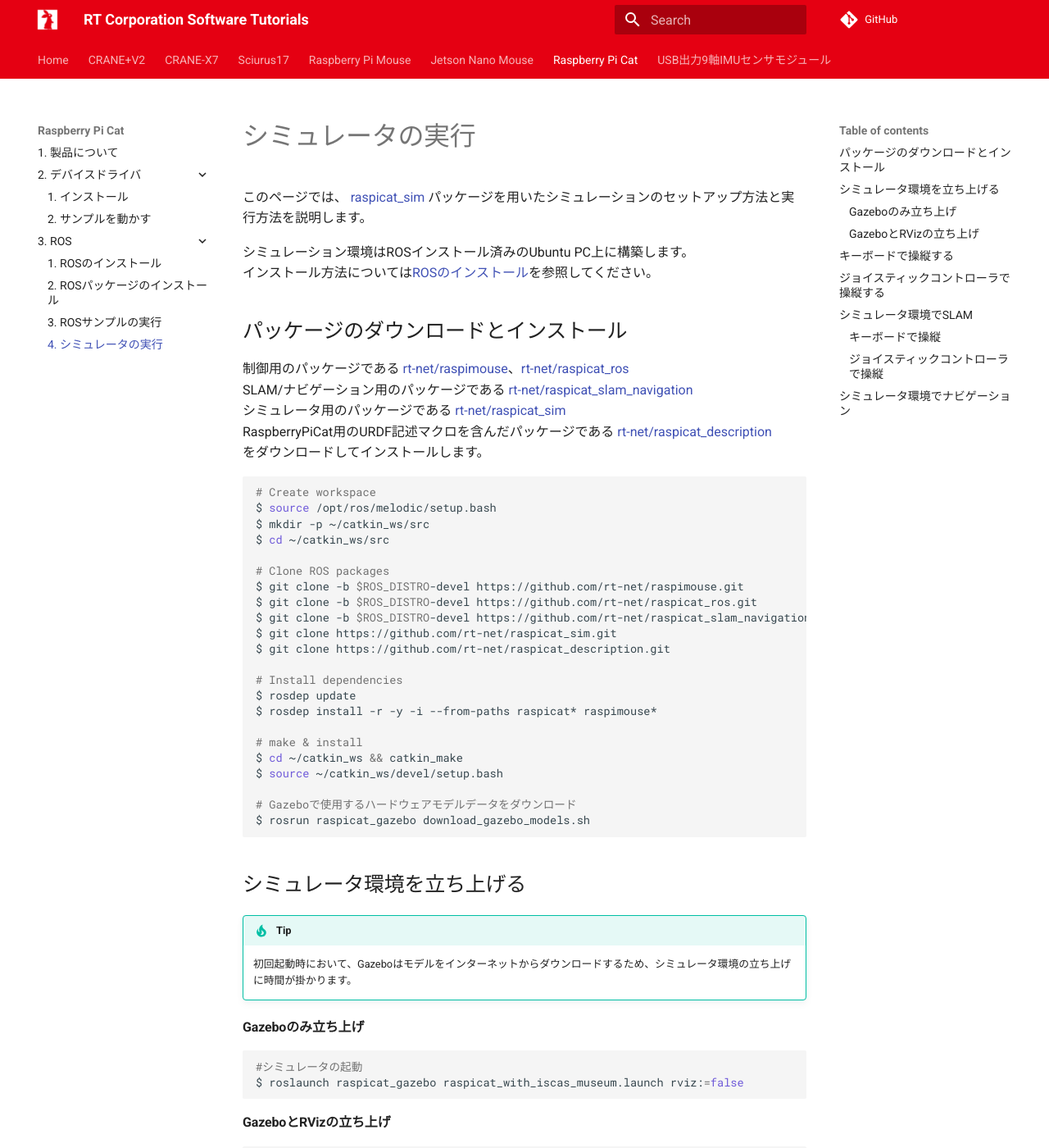
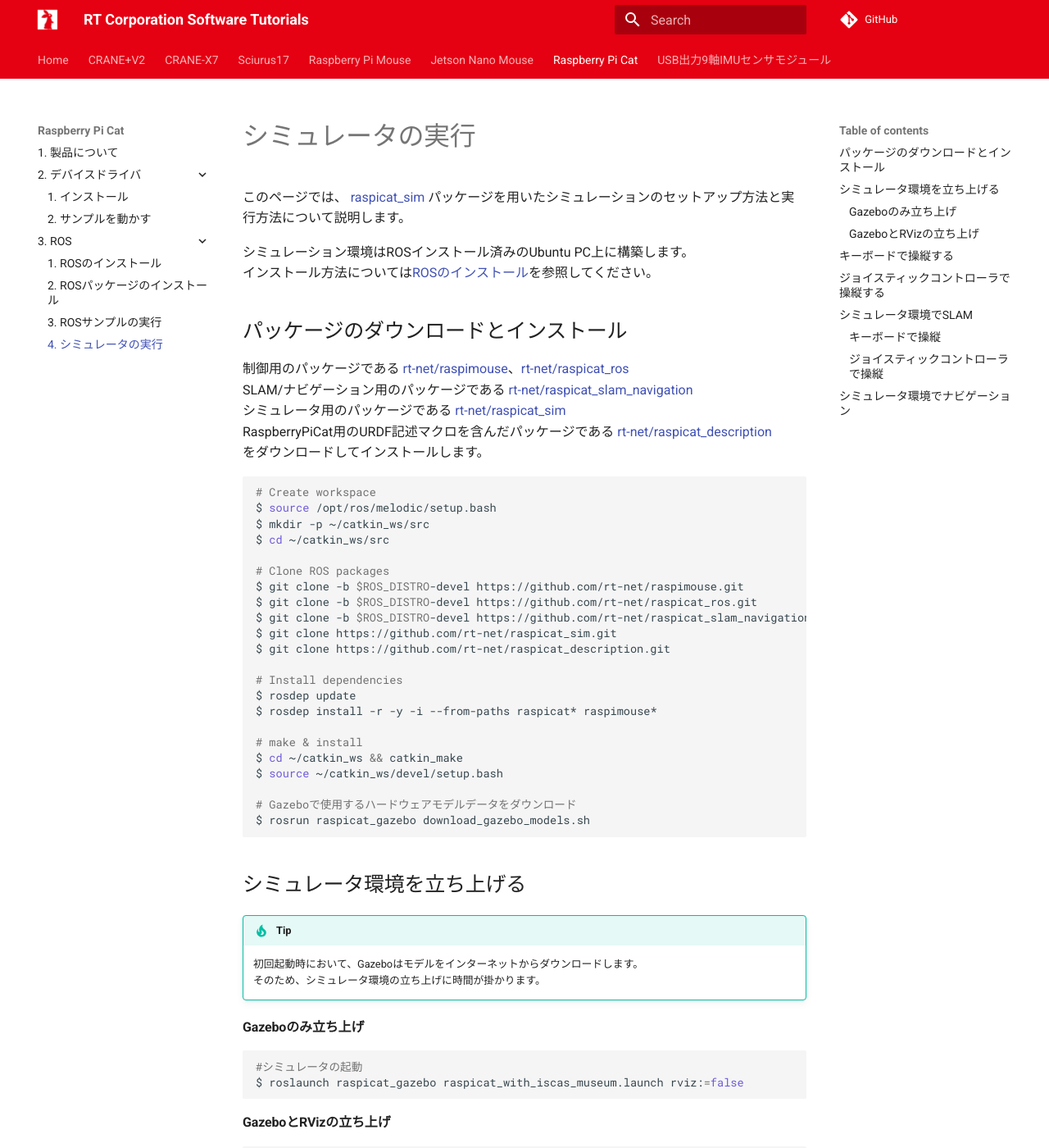
Before and after one commit to rt-net/tutorials, an MkDocs documentation site: the page built from docs/raspicat/ros/simulator.md, in a window 1280 px wide and 1400 px high. Shown: the whole window at 82% size. Built offline with MkDocs 1.6.1 and Material for MkDocs 9.7.7, drawn with Linux system fonts in a browser that asks for light colours; comment, search, counter and statistics services are not loaded.

Commit message:
Fix explanation emphasis

````diff
--- a/docs/raspicat/ros/simulator.md
+++ b/docs/raspicat/ros/simulator.md
@@ -8,7 +8,7 @@
 
 このページでは、
 [raspicat_sim](https://github.com/rt-net/raspicat_sim){target=_blank rel=noopener}
-パッケージを用いたシミュレーションのセットアップ方法と実行方法を説明します。
+パッケージを用いたシミュレーションのセットアップ方法と実行方法について説明します。
 
 シミュレーション環境はROSインストール済みのUbuntu PC上に構築します。
 インストール方法については[ROSのインストール](./install.md)を参照してください。
@@ -53,7 +53,8 @@
 ## シミュレータ環境を立ち上げる
 
 !!! Tip
-    初回起動時において、Gazeboはモデルをインターネットからダウンロードするため、シミュレータ環境の立ち上げに時間が掛かります。
+    初回起動時において、Gazeboはモデルをインターネットからダウンロードします。
+    そのため、シミュレータ環境の立ち上げに時間が掛かります。
 #### Gazeboのみ立ち上げ
 ```sh
 #シミュレータの起動
````
Also changed, not shown: docs/raspicat/driver/install.md (+7 -7 lines), docs/raspicat/ros/install.md (+2 -2 lines), docs/raspicat/ros/package-install.md (+1 -1 lines), docs/raspicat/ros/samples.md (+8 -11 lines).
